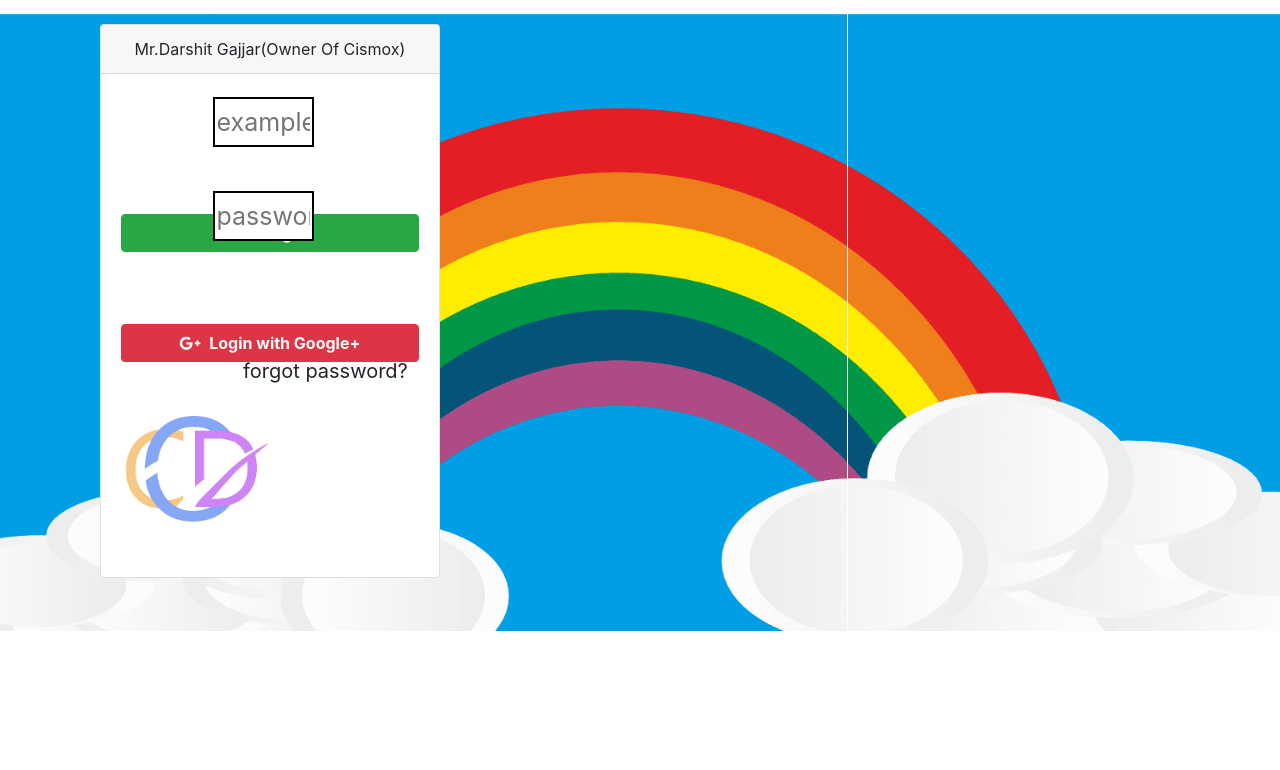
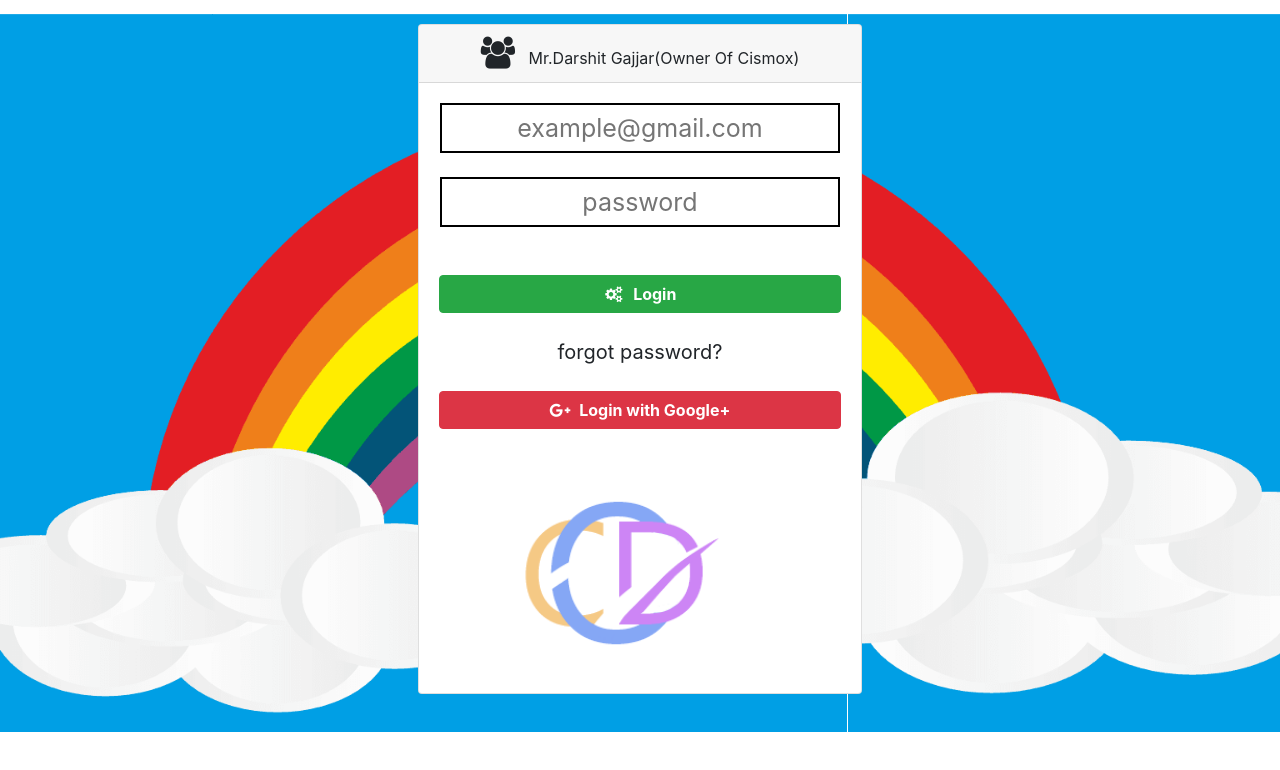
Before and after one commit to gajjardarshithasmukhbhai/MERN-CISMOX, a React app: page /login-cismox in a window 1280 px wide. Built offline with nearby package versions, Linux system fonts and the light colour scheme.

Commit message:
kkskks
kkk

```diff
--- a/package.json
+++ b/package.json
@@ -14,7 +14,8 @@
     "react-dom": "^16.4.2",
     "react-router": "^4.3.1",
     "react-router-dom": "^4.3.1",
-    "react-scripts": "1.1.5"
+    "react-scripts": "1.1.5",
+    "sweetalert": "^2.1.0"
   },
   "scripts": {
     "start": "react-scripts start",
--- a/src/login.css
+++ b/src/login.css
@@ -78,7 +78,13 @@
     -moz-background-size: cover;
     -o-background-size: cover;
     background-size: cover;
- 	height: 631px;
+ 	height: 732px;
+	}
+	.mnb{
+		position: absolute;
+		left:30%;
+		width:40%;
+		height:670px;
 	}
 	.popup{
 	margin-top: 2%;
@@ -91,11 +97,7 @@
     box-shadow: 3px 3px 3px 3px #343030;
 }
 .username{
-	position: absolute;
-	top: 13%;
-	left: 33%;
-	right: 30%;
-	width: 30%;
+	width: 400px;
 	height: 50px;
 	text-align: center;
 	border: 2px solid black;
@@ -104,11 +106,7 @@
 	outline-color:blue;
 }
 .password{
-	position: absolute;
-	top: 30%;
-	left: 33%;
-	right: 30%;
-	width: 30%;
+	width: 400px;
 	height: 50px;
 	text-align: center;
 	border: 2px solid black;
@@ -129,9 +127,7 @@
 }
 .google:focus{outline:0 !important;}
 .forgot{
-	position: absolute;
-	top: 60%;
-	left: 42%;
+	text-align: center;
 	font-size: 20px;
 }
 .danger{
--- a/src/login.js
+++ b/src/login.js
@@ -13,16 +13,22 @@
 					<div class="bg">
 						<div class="container">
 							<br/>
-							<div class="col-sm-1 col-lg-4"></div>
-							<div class="col-sm-10 col-lg-4">
-								<div class="card">
-									<div class="card-header text-capitalize text-center">
+
+							<div class="col-sm-1 col-md-4 col-lg-0">
+
+							</div>
+							<div class="col-sm-10 col-md-4 col-lg-12">
+								<div class="card mnb">
+									<div class="card-header text-capitalize text-center"><b><i class="fa fa-users fa-2x" aria-hidden="true"></i></b>&nbsp;&nbsp;
 										Mr.Darshit Gajjar(owner of cismox)
 									</div>
 									<div class="card-body ">
 										<input type="text" class="username" placeholder="example@gmail.com" />
 										<br/><br/>
-										<input type="password" class="password" placeholder="password" />
+										<input type="password" class="password"
+
+										 placeholder="password"
+										  />
 										<br/>
 										<br/>
 										<br/>
@@ -30,7 +36,7 @@
 										<button type="button" class="btn btn-block btn-success lead"><i class="fa fa-cogs fa-fw" aria-hidden="true"></i>
 										&nbsp;&nbsp;<b>Login</b></button>
 										<br/>
-										<a class="forgot d-block m-auto">forgot password?</a>
+										<a class="forgot">forgot password?</a>
 										<br/><br/>
 										<button class="btn btn-block btn-danger">
 											<i class="fa fa-google-plus fa-fw" aria-hidden="true"></i>
@@ -42,7 +48,7 @@
 
 								</div>
 							</div>
-							<div class="col-sm-1 col-lg-4"></div>
+							<div class="col-sm-1 col-md-4 col-lg-0"></div>
 						</div>
 					</div>
 				</div>
```
Also changed, not shown: 1 other file.
